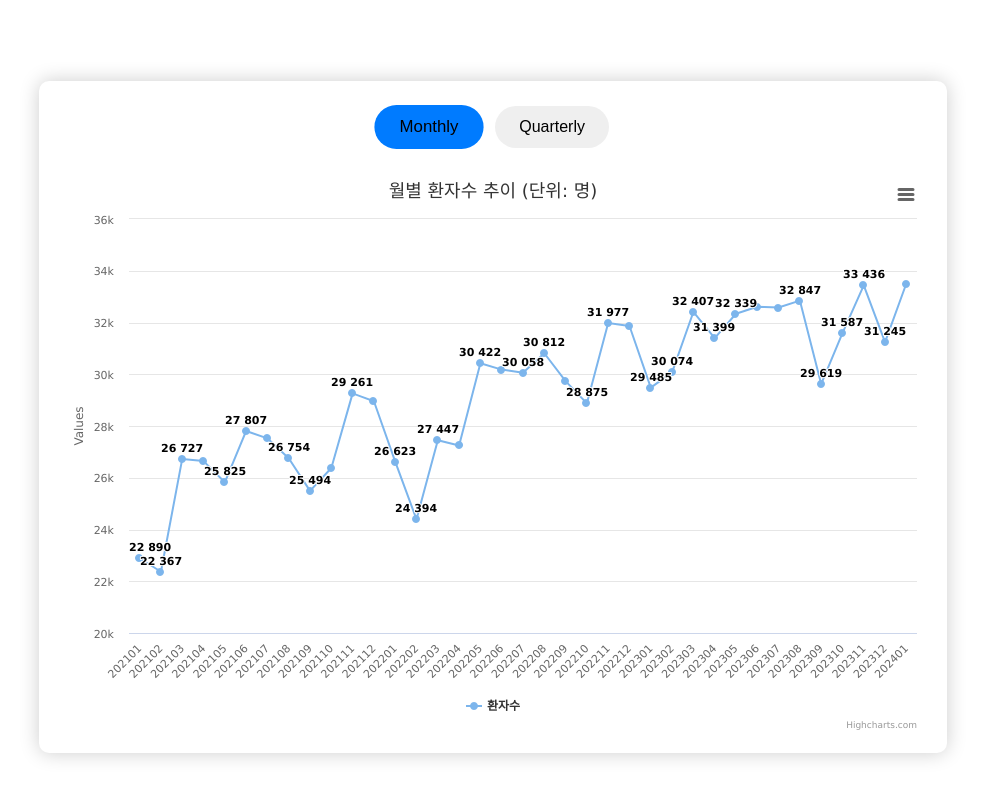
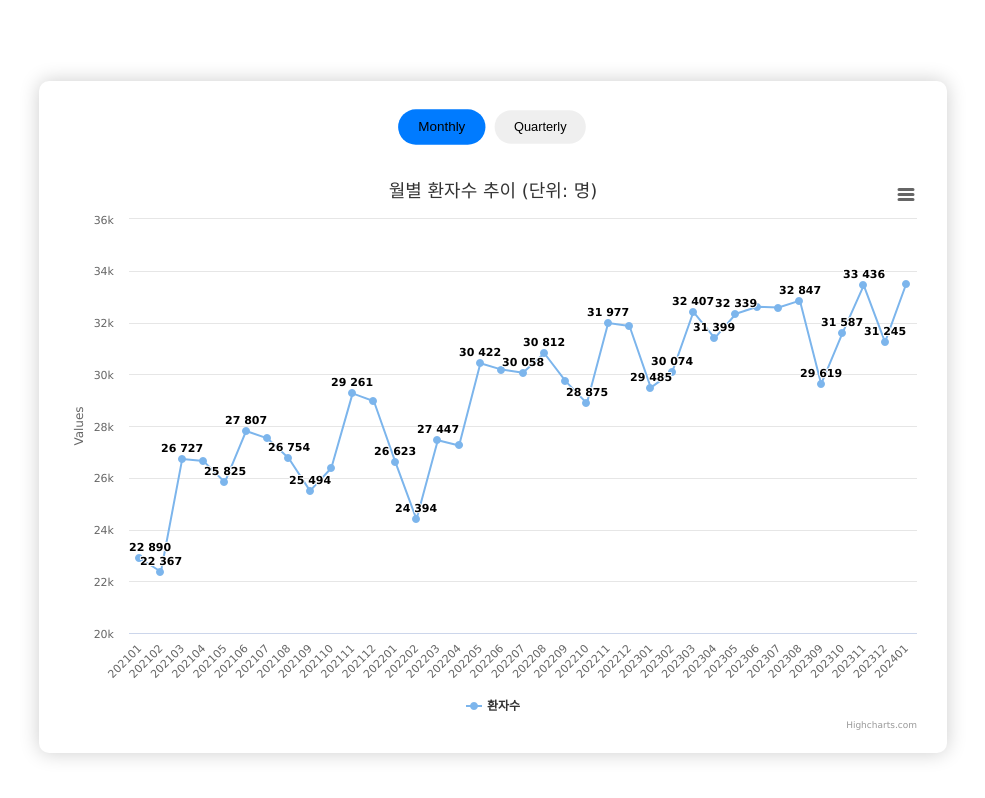
Before and after one commit to Neurophetmarketinghub/SCALEMRA_RESEARCHALL, a plain HTML site: page index.html in a window 1280 px wide. Shown: the part 66-864 px from the top of the page, without its empty margins (147-1132 px from the left). Drawn offline with nearby package versions, Linux system fonts and the light colour scheme.

Commit message:
Update index.html

```diff
--- a/index.html
+++ b/index.html
@@ -86,7 +86,7 @@
 
     <div class="container-wrapper">
         <div class="chart-container">
-            <section class="button-container">
+            <section class="button-container" style="scale: 0.8;">
                 <button id="monthly" class="active">Monthly</button>
                 <button id="quarterly">Quarterly</button>
             </section>
```
